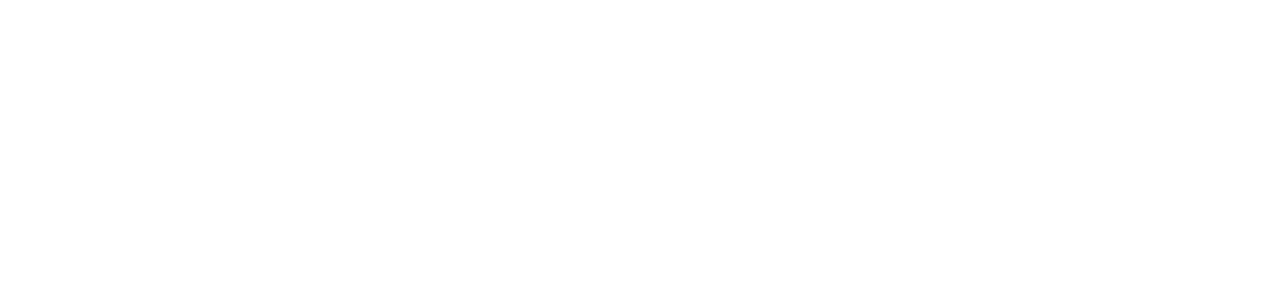
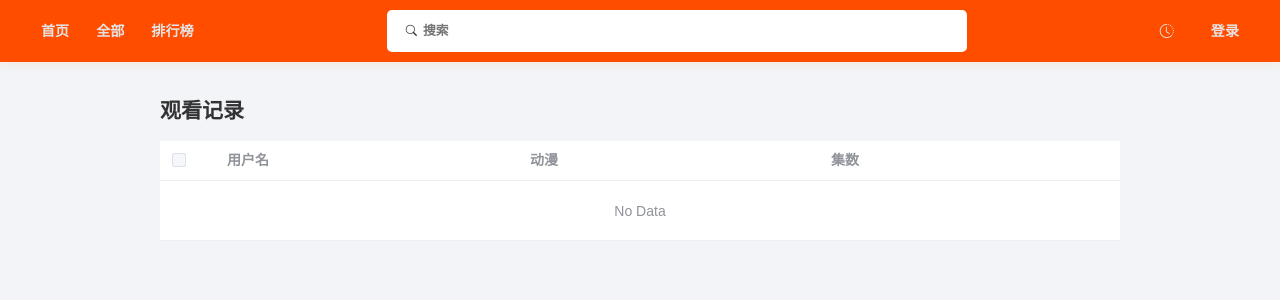
Before and after one commit to Sky-senge/sakura_anime_web_rev, a Vue app: page /watchhistory in a window 1280 px wide. Before the commit this address had no page. Shown: the top 300 px of the page. Built offline with nearby package versions, Linux system fonts and the light colour scheme.

Commit message:
新增观看记录页，不会写方法QAQ

```diff
--- a/src/components/navbar-component.vue
+++ b/src/components/navbar-component.vue
@@ -20,7 +20,7 @@
       </div>
       <nav class="right-nav" v-show="!isSearchActive">
         <i class="bi bi-search btnm" v-if="!isSearchActive" @click="activateSearch"></i>
-        <button size="small" class="nav-button"><i title="历史记录" class="bi bi-clock-history"></i></button>
+        <router-link to="/WatchHistory"><button size="small" class="nav-button"><i title="历史记录" class="bi bi-clock-history" ></i></button></router-link>
         <button size="small" class="nav-button" v-if="!isLoggedIn" @click="jumpTo('/login')">登录</button>
         <el-dropdown v-if="isLoggedIn">
           <span class="nav-button">
--- a/src/router/index.ts
+++ b/src/router/index.ts
@@ -7,6 +7,7 @@ import Sort from '@/views/Sort.vue'
 import VideoPlayback from '@/views/VideoPlayback.vue'
 import HomeSubView from '@/views/HomeSubView.vue'
 import VideoDetails from '@/views/VideoDetails.vue'
+import WatchHistory from '@/views/WatchHistory.vue'
 
 const router = createRouter({
   history: createWebHistory(import.meta.env.BASE_URL),
@@ -46,6 +47,11 @@ const router = createRouter({
           name: 'homeManage',
           component: ManageHome,
         },
+        {
+          path: '/watchhistory',
+          name: 'WatchHistory',
+          component: WatchHistory,
+        },
       ]
     },
     // {
--- /dev/null
+++ b/src/views/WatchHistory.vue
@@ -0,0 +1,41 @@
+<template>
+    <div class="watch-history-container" style="height: 92vh;">
+        <!-- 标题部分 -->
+        <div class="hl-rb-head hl-hidden-xs clearfix">
+            <h2 class="hl-rb-title">观看记录</h2>
+        </div>
+
+        <el-table :data="watchHistoryList" style="width: 100%">
+            <el-table-column type="selection" width="55"></el-table-column>
+            <el-table-column label="用户名" prop="userId"></el-table-column>
+            <el-table-column label="动漫" prop="animeId"></el-table-column>
+            <el-table-column label="集数" prop="episodes"></el-table-column>
+        </el-table>
+
+
+        <el-pagination @current-change="handleCurrentChange" :current-page="currentPage" :page-size="pageSize"
+            layout="prev, pager, next" :total="totalCount" />
+    </div>
+</template>
+
+<script setup>
+
+</script>
+
+<style scoped>
+.watch-history-container {
+    padding: 20px;
+    /* 添加以下样式使其水平居中 */
+    margin: 0 auto;
+    /* 根据实际情况设置最大宽度，避免在大屏幕上过于拉伸 */
+    width: 75%;
+}
+
+.hl-rb-head {
+    margin-bottom: 10px;
+}
+
+.hl-tool-btns {
+    margin-bottom: 10px;
+}
+</style>
```
